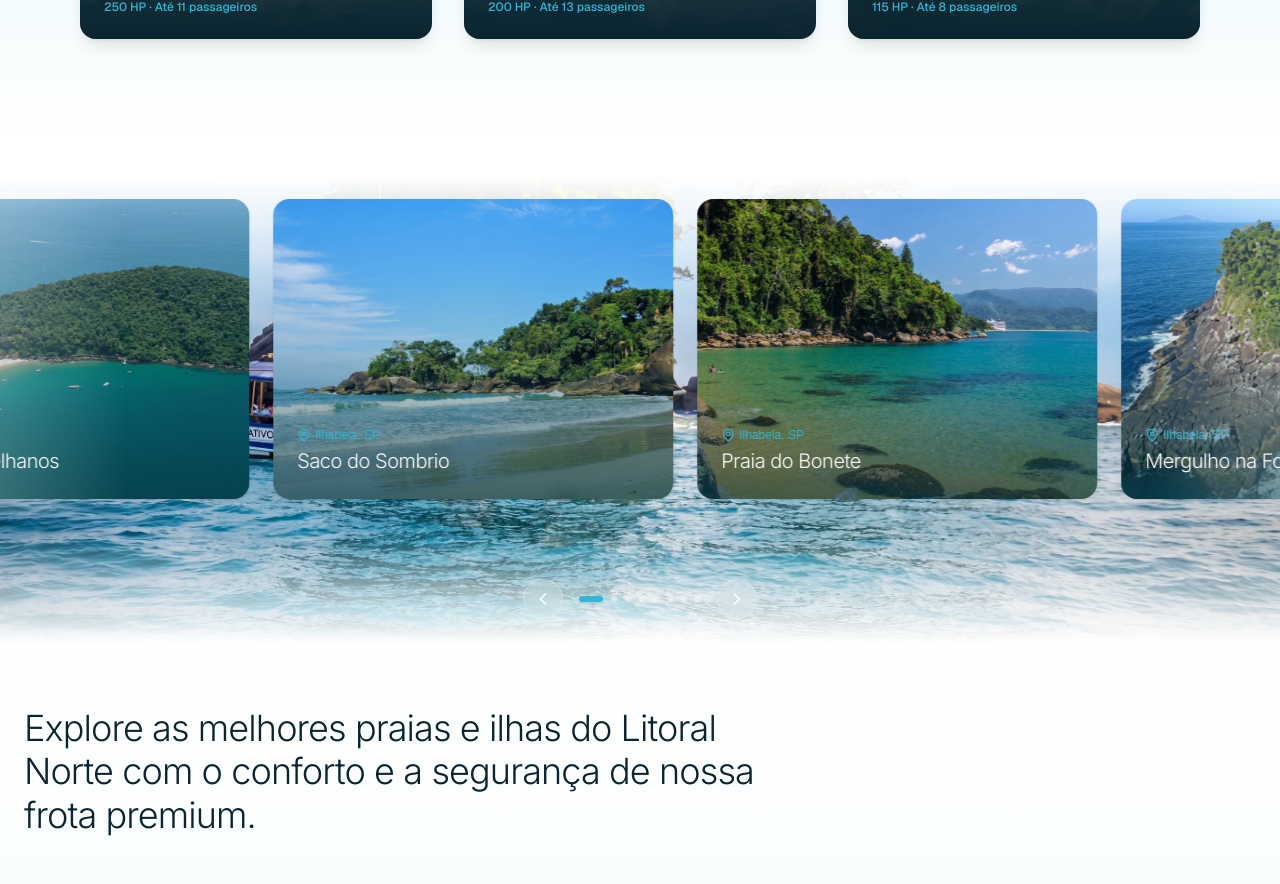
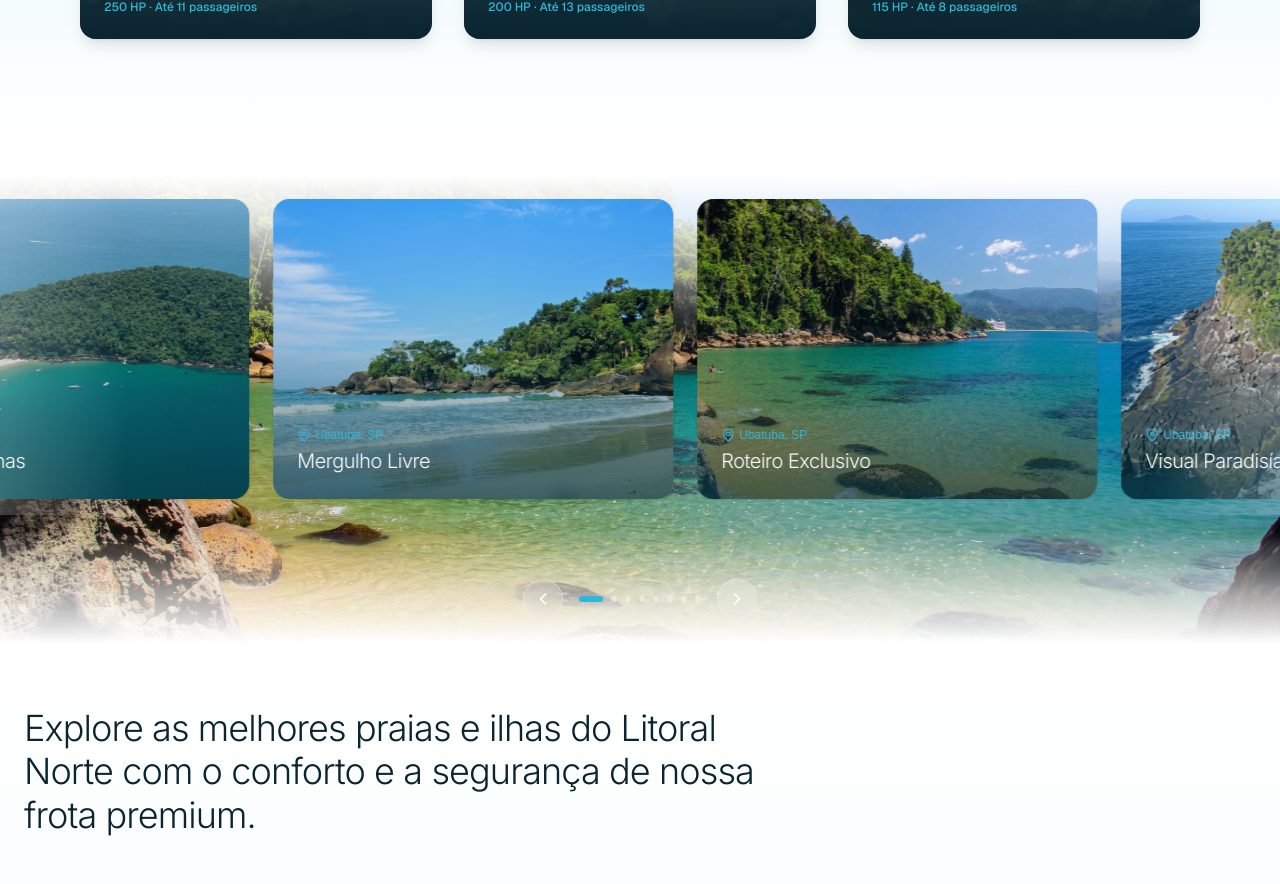
Before and after one commit to silvarodrigueswender30-del/RF-Turismo, a Next.js app: page / in a window 1280 px wide. Shown: the part 2660-3544 px from the top of the page. Built offline with nearby package versions, Linux system fonts and the light colour scheme.

Commit message:
content: atualiza textos e locais dos cards da galeria

```diff
--- /dev/null
+++ b/convert-bg.js
@@ -0,0 +1,15 @@
+const sharp = require('sharp');
+const path = require('path');
+
+const inputPath = 'C:/Users/Teste/Downloads/RF Turismo Passeio de Lancha/img/002.jpeg';
+const outputPath = path.join(__dirname, 'public', 'images', 'galeria', '002.avif');
+
+(async () => {
+    try {
+        console.log('Converting ' + inputPath + ' to ' + outputPath);
+        await sharp(inputPath).avif({ quality: 80 }).toFile(outputPath);
+        console.log('Conversion complete!');
+    } catch (err) {
+        console.error(err);
+    }
+})();
--- a/src/components/sections/gallery-slider.tsx
+++ b/src/components/sections/gallery-slider.tsx
@@ -19,50 +19,50 @@ const galleryItems: GalleryItem[] = [
   {
     id: 1,
     imageUrl: "/images/galeria/ilhas/island-1.avif",
-    title: "Ilha das Cabras",
-    location: "Ilhabela, SP",
+    title: "Lancha Privativa",
+    location: "Ubatuba, SP",
   },
   {
     id: 2,
     imageUrl: "/images/galeria/ilhas/island-2.avif",
-    title: "Passeio Premium",
-    location: "São Sebastião, SP",
+    title: "Passeio em Família",
+    location: "Ubatuba, SP",
   },
   {
     id: 3,
     imageUrl: "/images/galeria/ilhas/island-3.avif",
-    title: "Praia de Castelhanos",
-    location: "Ilhabela, SP",
+    title: "Águas Cristalinas",
+    location: "Ubatuba, SP",
   },
   {
     id: 4,
     imageUrl: "/images/galeria/ilhas/island-4.avif",
-    title: "Saco do Sombrio",
-    location: "Ilhabela, SP",
+    title: "Mergulho Livre",
+    location: "Ubatuba, SP",
   },
   {
     id: 5,
     imageUrl: "/images/galeria/ilhas/island-5.avif",
-    title: "Praia do Bonete",
-    location: "Ilhabela, SP",
+    title: "Roteiro Exclusivo",
+    location: "Ubatuba, SP",
   },
   {
     id: 6,
     imageUrl: "/images/galeria/ilhas/island-6.avif",
-    title: "Mergulho na Fome",
-    location: "Ilhabela, SP",
+    title: "Visual Paradisíaco",
+    location: "Ubatuba, SP",
   },
   {
     id: 7,
     imageUrl: "/images/galeria/ilhas/island-7.avif",
-    title: "Pôr do Sol no Canal",
-    location: "São Sebastião, SP",
+    title: "Pôr do Sol no Mar",
+    location: "Ubatuba, SP",
   },
   {
     id: 8,
     imageUrl: "/images/galeria/ilhas/island-8.avif",
-    title: "As Ilhas",
-    location: "São Sebastião, SP",
+    title: "Experiência Náutica",
+    location: "Ubatuba, SP",
   },
 ];
 
@@ -84,7 +84,7 @@ export function GallerySlider() {
       {/* Imagem de fundo full-bleed */}
       <div className="absolute inset-0">
         <img
-          src="/images/galeria/sessao-4.webp"
+          src="/images/galeria/002.avif"
           alt="Lancha em Ubatuba"
           className="w-full h-full object-cover"
         />
```
Also changed, not shown: public/images/galeria/002.avif (added).
